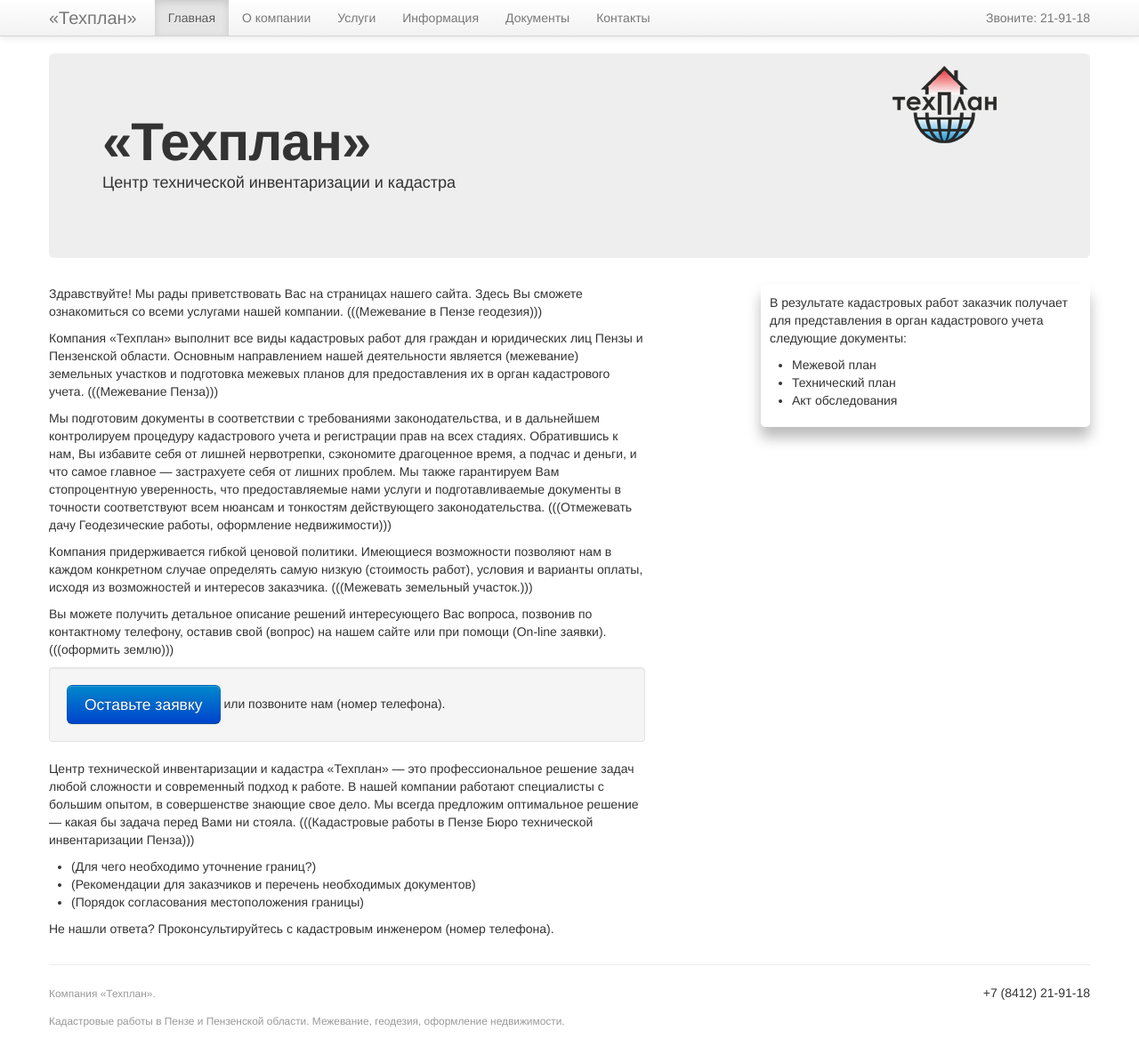
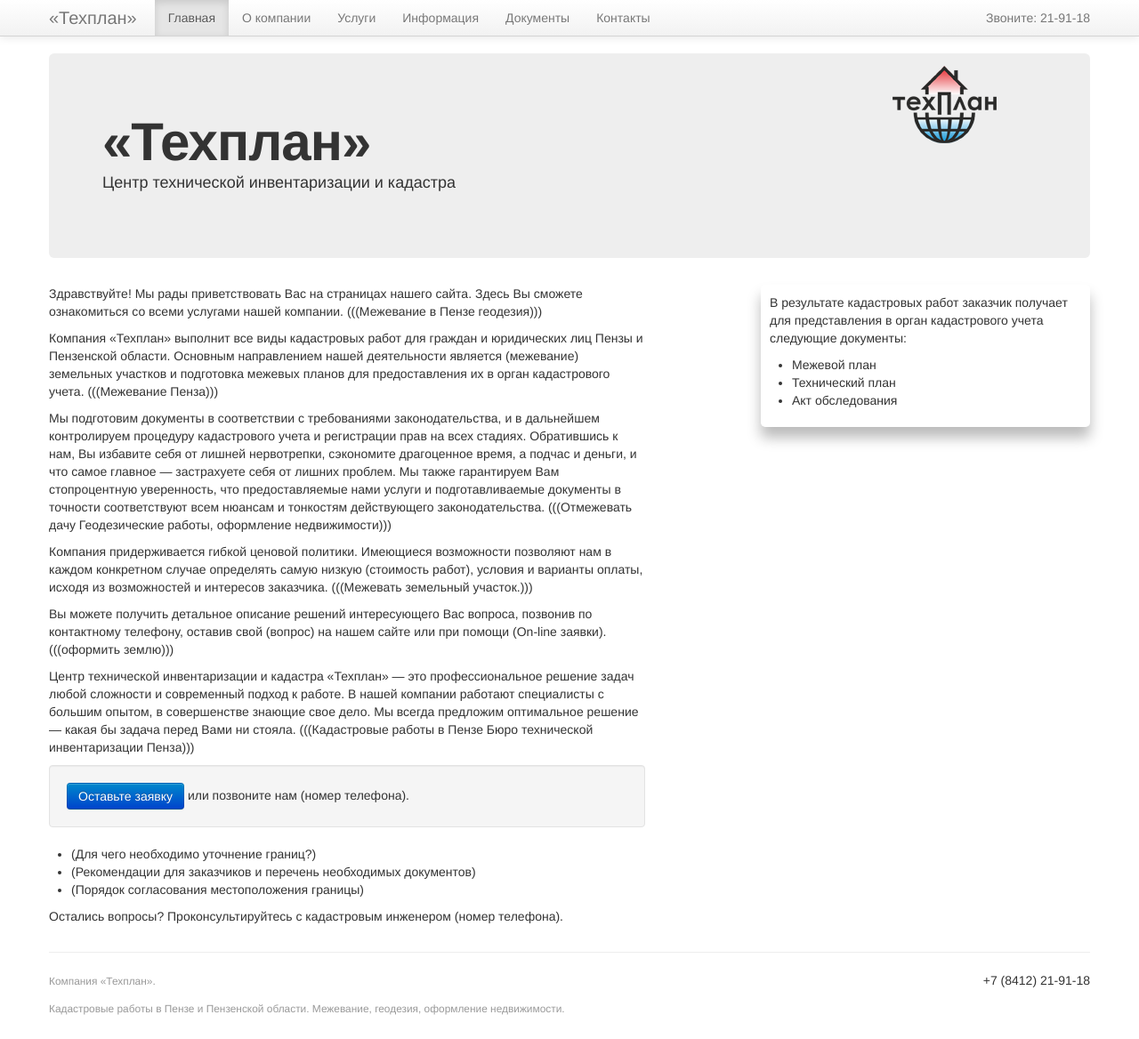
Before and after one commit to m1kc/m1kc.github.com, a Jekyll site: the page built from tehplan/index.md, in a window 1280 px wide and 1168 px high. Shown: the whole window at 89% size. Built offline with Jekyll 4.4.1, drawn with Linux system fonts in a browser that asks for light colours; Markdown is read by kramdown in place of the engine named in the settings.

Commit message:
Tehplan.

```diff
--- a/tehplan/index.md
+++ b/tehplan/index.md
@@ -14,14 +14,14 @@
 
 Вы можете получить детальное описание решений интересующего Вас вопроса, позвонив по контактному телефону, оставив свой (вопрос) на нашем сайте или при помощи (On-line заявки). (((оформить землю)))
 
+Центр технической инвентаризации и кадастра «Техплан» — это профессиональное решение задач любой сложности и современный подход к работе. В нашей компании работают специалисты с большим опытом, в совершенстве знающие свое дело. Мы всегда предложим оптимальное решение — какая бы задача перед Вами ни стояла. (((Кадастровые работы в Пензе Бюро технической инвентаризации Пенза)))
+
 <div class="well">
-<button class="btn btn-primary btn-large">Оставьте заявку</button> или позвоните нам (номер телефона).
+<button class="btn btn-primary">Оставьте заявку</button> или позвоните нам (номер телефона).
 </div>
-
-Центр технической инвентаризации и кадастра «Техплан» — это профессиональное решение задач любой сложности и современный подход к работе. В нашей компании работают специалисты с большим опытом, в совершенстве знающие свое дело. Мы всегда предложим оптимальное решение — какая бы задача перед Вами ни стояла. (((Кадастровые работы в Пензе Бюро технической инвентаризации Пенза)))
 
 * (Для чего необходимо уточнение границ?)
 * (Рекомендации для заказчиков и перечень необходимых документов)
 * (Порядок согласования местоположения границы)
 
-Не нашли ответа? Проконсультируйтесь с кадастровым инженером (номер телефона).
+Остались вопросы? Проконсультируйтесь с кадастровым инженером (номер телефона).
```
